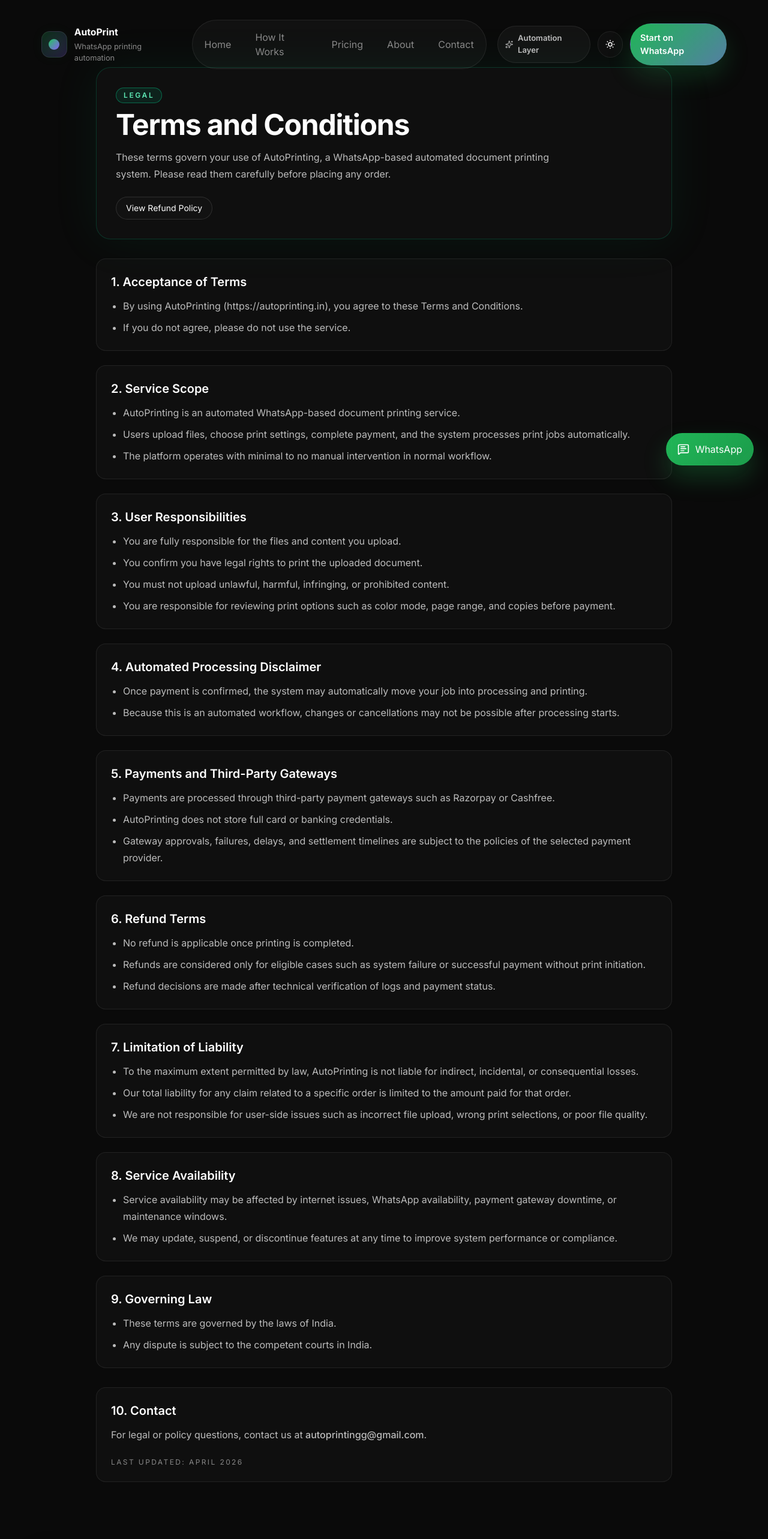
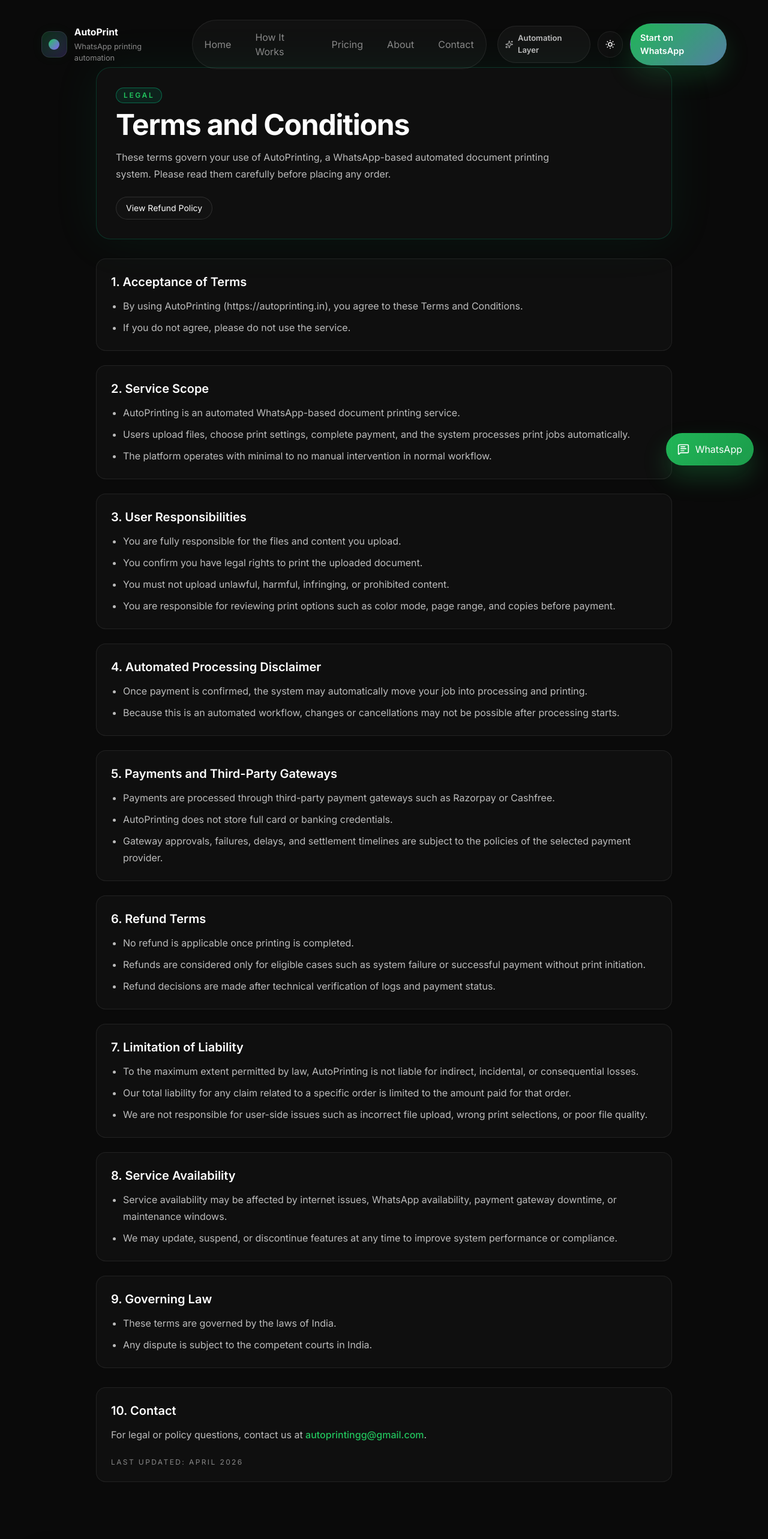
Before and after one commit to autoprintingg-prog/auto-p-website, a React (Vite) app: page /terms-and-conditions in a window 1280 px wide. Shown: the top 2566 px of the page at 60% size. Built offline with nearby package versions, Linux system fonts and the light colour scheme.

Commit message:
your update message

```diff
--- a/src/pages/RefundPolicyPage.tsx
+++ b/src/pages/RefundPolicyPage.tsx
@@ -68,7 +68,10 @@ export function RefundPolicyPage() {
           className="rounded-3xl border border-cyan-400/20 p-8 shadow-[0_0_80px_rgba(6,182,212,0.08)] backdrop-blur"
           style={{ background: 'var(--surface)' }}
         >
-          <p className="mb-3 inline-flex rounded-full border border-cyan-400/40 bg-cyan-400/10 px-3 py-1 text-xs font-semibold uppercase tracking-[0.22em] text-cyan-300">
+          <p
+            className="mb-3 inline-flex rounded-full border border-cyan-400/40 bg-cyan-400/10 px-3 py-1 text-xs font-semibold uppercase tracking-[0.22em]"
+            style={{ color: 'var(--secondary)' }}
+          >
             Legal
           </p>
           <h1 className="text-3xl font-bold tracking-tight sm:text-5xl" style={{ color: 'var(--text)' }}>
@@ -81,7 +84,7 @@ export function RefundPolicyPage() {
           <div className="mt-6 flex flex-wrap gap-3 text-sm">
             <Link
               to="/terms-and-conditions"
-              className="rounded-xl border px-4 py-2 transition hover:border-cyan-400/60 hover:text-cyan-200"
+              className="rounded-xl border px-4 py-2 transition hover:border-cyan-400/60"
               style={{ borderColor: 'var(--border-strong)', background: 'var(--surface-strong)', color: 'var(--text)' }}
             >
               View Terms and Conditions
@@ -125,7 +128,7 @@ export function RefundPolicyPage() {
           </h2>
           <p className="mt-3 text-sm leading-7 sm:text-base" style={{ color: 'var(--text-soft)' }}>
             To request a refund review, email{' '}
-            <a href="mailto:autoprintingg@gmail.com" className="font-medium text-cyan-300 hover:text-cyan-200">
+            <a href="mailto:autoprintingg@gmail.com" className="font-medium" style={{ color: 'var(--secondary)' }}>
               autoprintingg@gmail.com
             </a>{' '}
             with your order details and payment reference.
--- a/src/pages/TermsAndConditionsPage.tsx
+++ b/src/pages/TermsAndConditionsPage.tsx
@@ -84,7 +84,10 @@ export function TermsAndConditionsPage() {
           className="rounded-3xl border border-emerald-400/20 p-8 shadow-[0_0_80px_rgba(16,185,129,0.08)] backdrop-blur"
           style={{ background: 'var(--surface)' }}
         >
-          <p className="mb-3 inline-flex rounded-full border border-emerald-400/40 bg-emerald-400/10 px-3 py-1 text-xs font-semibold uppercase tracking-[0.22em] text-emerald-300">
+          <p
+            className="mb-3 inline-flex rounded-full border border-emerald-400/40 bg-emerald-400/10 px-3 py-1 text-xs font-semibold uppercase tracking-[0.22em]"
+            style={{ color: 'var(--primary)' }}
+          >
             Legal
           </p>
           <h1 className="text-3xl font-bold tracking-tight sm:text-5xl" style={{ color: 'var(--text)' }}>
@@ -97,7 +100,7 @@ export function TermsAndConditionsPage() {
           <div className="mt-6 flex flex-wrap gap-3 text-sm">
             <Link
               to="/refund-policy"
-              className="rounded-xl border px-4 py-2 transition hover:border-emerald-400/60 hover:text-emerald-200"
+              className="rounded-xl border px-4 py-2 transition hover:border-emerald-400/60"
               style={{ borderColor: 'var(--border-strong)', background: 'var(--surface-strong)', color: 'var(--text)' }}
             >
               View Refund Policy
@@ -141,7 +144,7 @@ export function TermsAndConditionsPage() {
           </h2>
           <p className="mt-3 text-sm leading-7 sm:text-base" style={{ color: 'var(--text-soft)' }}>
             For legal or policy questions, contact us at{' '}
-            <a href="mailto:autoprintingg@gmail.com" className="font-medium text-emerald-300 hover:text-emerald-200">
+            <a href="mailto:autoprintingg@gmail.com" className="font-medium" style={{ color: 'var(--primary)' }}>
               autoprintingg@gmail.com
             </a>
             .
```
